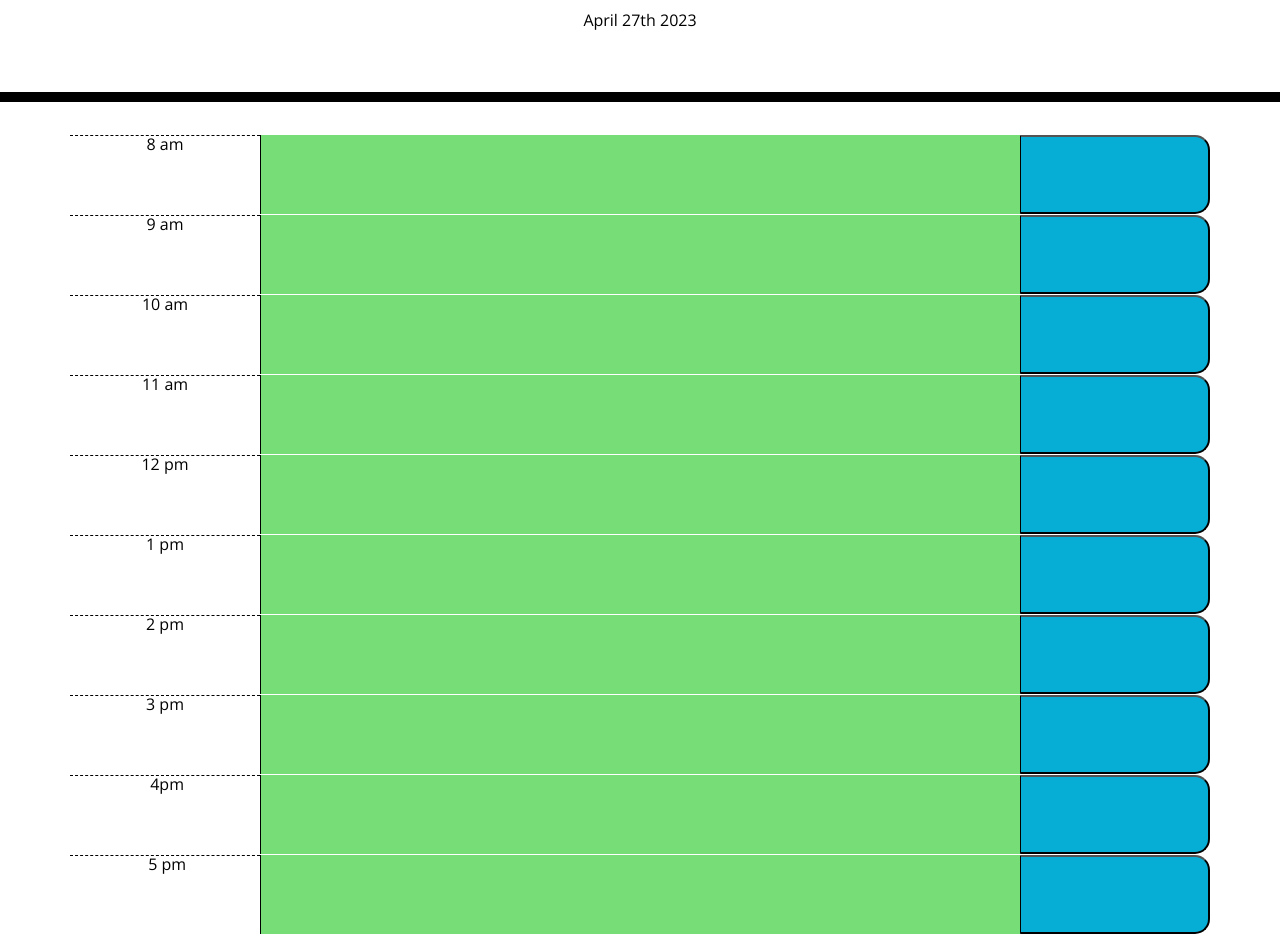
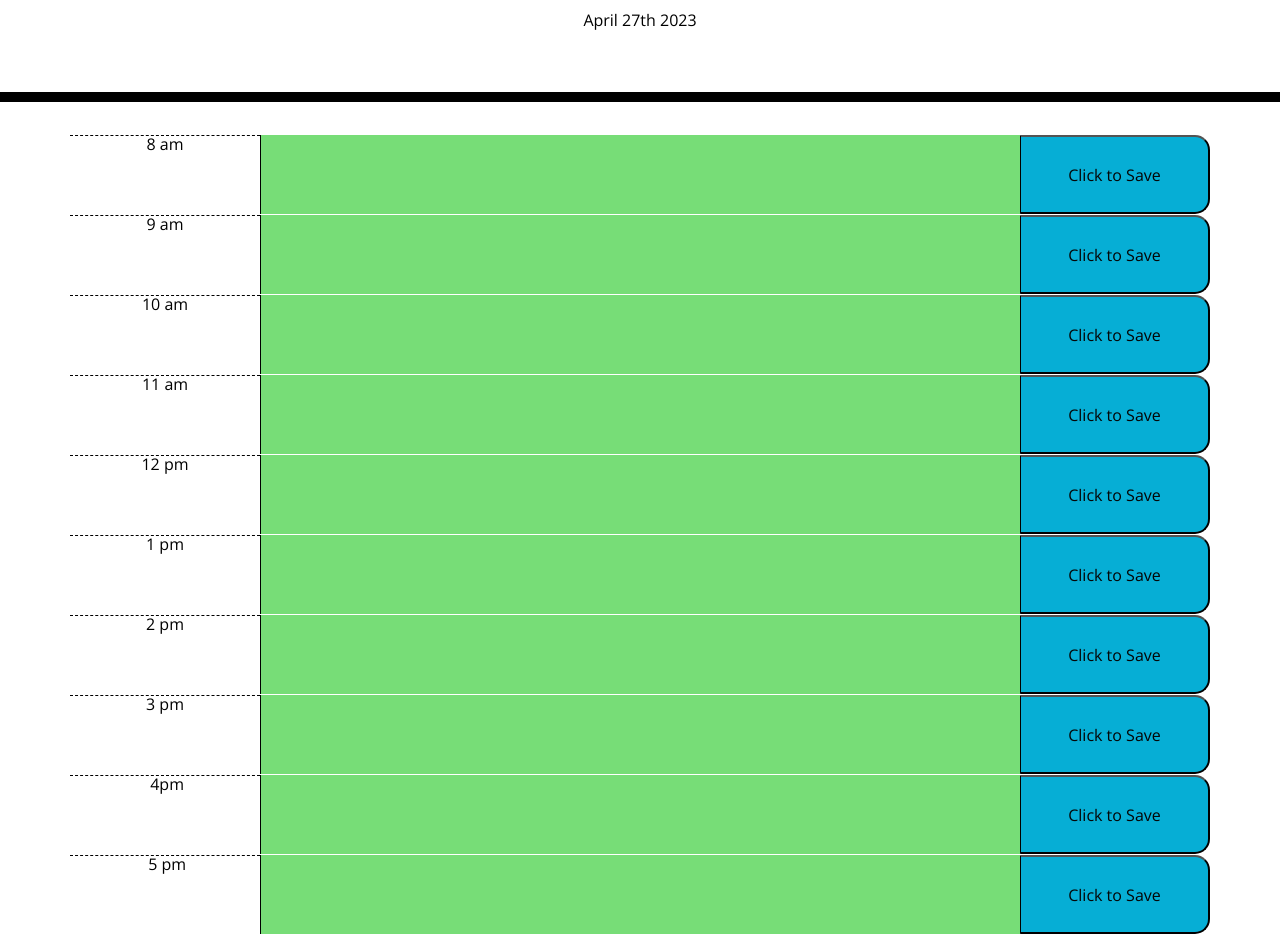
Before and after one commit to HansVanHousen/3rdPartyAPI-WorkDayScheduler, a plain HTML site: page index.html in a window 1280 px wide. Shown: the part 182-1116 px from the top of the page. Drawn offline with nearby package versions, Linux system fonts and the light colour scheme.

Commit message:
updated js, readme files. ready for final push

```diff
--- a/assets/script.js
+++ b/assets/script.js
@@ -1,6 +1,8 @@
 var eventsData;
+var calendarEvents
+
 var timeDisplayEl = document.querySelector("#time-display");
-timeDisplayEl.textContent = moment().format('MMMM Do YYYY')
+timeDisplayEl.textContent = moment().format('MMMM Do YYYY');
 
 
 function setHourColors() {
@@ -19,6 +21,7 @@ function setHourColors() {
 
 function loadStoredData() {
     eventsData= JSON.parse(localStorage.getItem("calendarEvents"));
+    // console.log(calendarEvents)
     if (!eventsData) {
         eventsData = {
             hour8: "",
@@ -33,6 +36,12 @@ function loadStoredData() {
             hour17: "",
         }
     }
+    // to do
+    // finish for loop to store local data
+    // for (let i = 8; i < 18; i++) {
+    //     eventsData["hour8"]
+    // }
+
 }
 
 function handleSaveClick(event) {
@@ -43,6 +52,7 @@ function handleSaveClick(event) {
     eventsData["hour" + hour] = value;
 
     localStorage.setItem("calendarEvents", JSON.stringify(eventsData));
+     console.log(calendarEvents)
 }
 
 $('.saveBtn').on('click', handleSaveClick);
--- a/assets/styles.css
+++ b/assets/styles.css
@@ -44,7 +44,7 @@ body {
 
   .past {
     background-color: #d3d3d3;
-    color: white;
+    color: rgb(0, 0, 0);
   }
 
   .present {
@@ -62,7 +62,7 @@ body {
     border-top-right-radius: 15px;
     border-bottom-right-radius: 15px;
     background-color: #06aed5;
-    color: white;
+    color: rgb(5, 5, 5);
   }
 
   .saveBtn i:hover {
--- a/index.html
+++ b/index.html
@@ -33,52 +33,52 @@
       <div id="hour-8" class="row time-block">
         <div class="col-2 hour">8 am</div>
         <textarea class="col-8"></textarea>
-        <button class="col-2 saveBtn"></button>
+        <button class="col-2 saveBtn">Click to Save</button>
       </div>
       <div id="hour-9" class="row time-block">
         <div class="col-2 hour">9 am</div>
-        <textarea class="col-8"></textarea>
-        <button class="col-2 saveBtn"></button>
+        <textarea id= "data" class="col-8"></textarea>
+        <button class="col-2 saveBtn">Click to Save</button>
       </div>
       <div id="hour-10" class="row time-block">
         <div class="col-2 hour">10 am</div>
         <textarea class="col-8"></textarea>
-        <button class="col-2 saveBtn"></button>
+        <button class="col-2 saveBtn">Click to Save</button>
       </div>
       <div id="hour-11" class="row time-block">
         <div class="col-2 hour">11 am</div>
         <textarea class="col-8"></textarea>
-        <button class="col-2 saveBtn"></button>
+        <button class="col-2 saveBtn">Click to Save</button>
       </div>
       <div id="hour-12" class="row time-block">
         <div class="col-2 hour">12 pm</div>
         <textarea class="col-8"></textarea>
-        <button class="col-2 saveBtn"></button>
+        <button class="col-2 saveBtn">Click to Save</button>
       </div>
       <div id="hour-13" class="row time-block">
         <div class="col-2 hour">1 pm</div>
         <textarea class="col-8"></textarea>
-        <button class="col-2 saveBtn"></button>
+        <button class="col-2 saveBtn">Click to Save</button>
       </div>
       <div id="hour-14" class="row time-block">
         <div class="col-2 hour">2 pm</div>
         <textarea class="col-8"></textarea>
-        <button class="col-2 saveBtn"></button>
+        <button class="col-2 saveBtn">Click to Save</button>
       </div>
       <div id="hour-15" class="row time-block">
         <div class="col-2 hour">3 pm</div>
         <textarea class="col-8"></textarea>
-        <button class="col-2 saveBtn"></button>
+        <button class="col-2 saveBtn">Click to Save</button>
       </div>
       <div id="hour-16" class="row time-block">
         <div class="col-2 hour"> 4pm</div>
         <textarea class="col-8"></textarea>
-        <button class="col-2 saveBtn"></button>
+        <button class="col-2 saveBtn">Click to Save</button>
       </div>
       <div id="hour-17" class="row time-block">
         <div class="col-2 hour"> 5 pm</div>
         <textarea class="col-8"></textarea>
-        <button class="col-2 saveBtn"></button>
+        <button class="col-2 saveBtn">Click to Save</button>
       </div>
     </div>
 
```
Also changed, not shown: assets/Screen Shot 2023-04-26 at 17.59.40.png (added), 1 other file.
